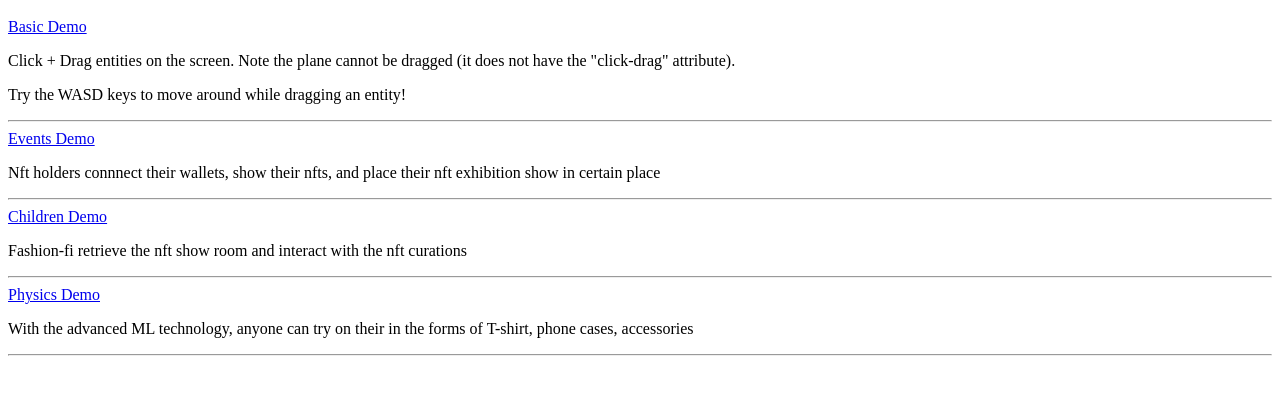
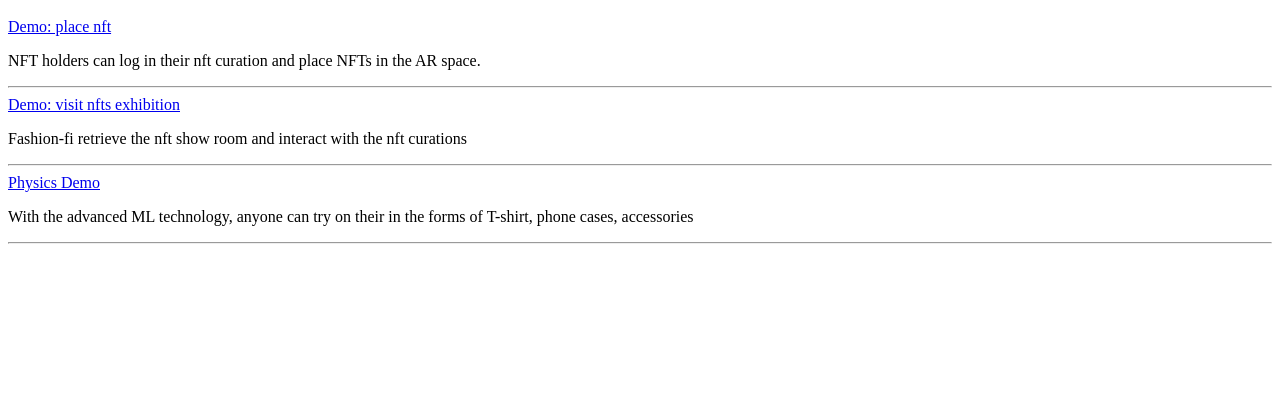
Before and after one commit to fashion-fi/fashion-fi.github.io, a plain HTML site: page index.html in a window 1280 px wide. Shown: the part 48-442 px from the top of the page. Drawn offline with Linux system fonts and the light colour scheme.

Commit message:
change layout and simple intro

```diff
--- a/index.html
+++ b/index.html
@@ -6,21 +6,14 @@
 
 <body>
     <h1>Fashion-Fi Demos</h1>
-    <a class="Demo: place nft" href="place_nft/">Basic Demo</a>
-    <p>Click + Drag entities on the screen. Note the plane cannot be dragged (it does not have the "click-drag" attribute).</p>
-    <p>Try the WASD keys to move around while dragging an entity!</p>
-
+    <a class="Demo: place nft" href="place_nft/">Demo: place nft</a>
+    <p>NFT holders can log in their nft curation and place NFTs in the AR space.</p>
     <hr />
 
-    <a class="Demo: place nfts" href="place_nft/">Events Demo</a>
-    <p>Nft holders connnect their wallets, show their nfts, and place their nft exhibition show in certain place</p>
-
+    <a class="Demo: visit nfts exhibition" href="visit_nft/">Demo: visit nfts exhibition</a>
+    <p>Fashion-fi retrieve the nft show room and interact with the nft curations</p>
     <hr />
 
-    <a class="Demo: visit nfts exhibition" href="visit_nft/">Children Demo</a>
-    <p>Fashion-fi retrieve the nft show room and interact with the nft curations</p>
-
-    <hr />
     <a class="Demo: try on nfts" href="try_on_nft/">Physics Demo</a>
     <p>With the advanced ML technology, anyone can try on their in the forms of T-shirt, phone cases, accessories</p>
     <hr />
```
Also changed, not shown: place_nft/index.html (+2 -3 lines), try_on_nft/index.html (+3 -2 lines), try_on_nft/nft.json (renamed from place_nft/nft.json), try_on_nft/script.js (renamed from place_nft/script.js).
